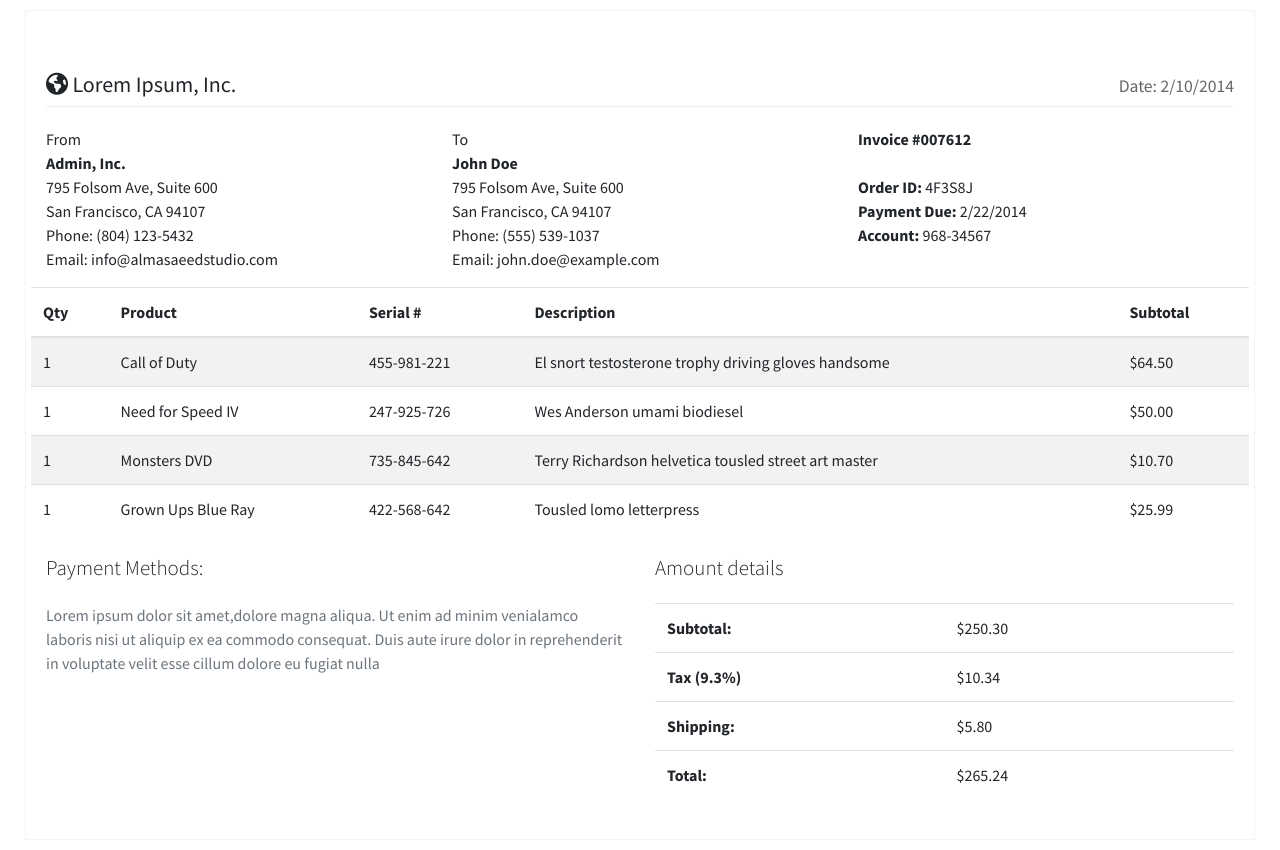
After one commit to MujthabaAP/generate-invoice, a PHP site: page /print-invoice.php in a window 1280 px wide. The commit adds this page. Run offline with PHP 8.4, Linux system fonts and the light colour scheme; some libraries are stand-ins or nearby versions.

Commit message:
the invoice generation has been created

```diff
--- /dev/null
+++ b/public_html/css/print-invoice.css
@@ -0,0 +1,71 @@
+/*
+To change this license header, choose License Headers in Project Properties.
+To change this template file, choose Tools | Templates
+and open the template in the editor.
+*/
+/*
+    Created on : 17 Mar, 2021, 3:05:45 PM
+    Author     : mujthaba
+*/
+body{
+    font-family: 'Source Sans Pro','Helvetica Neue',Helvetica,Arial,sans-serif;
+    font-weight: 400;
+}
+.page-header {
+    margin: 10px 0 20px 0;
+    font-size: 22px;
+}
+.page-header {
+    padding-bottom: 9px;
+    margin: 40px 0 20px;
+    border-bottom: 1px solid #eee;
+}
+.wrapper {
+    height: 100%;
+    position: relative;
+    overflow-x: hidden;
+    overflow-y: auto;
+}
+
+.invoice {
+    position: relative;
+    background: #fff;
+    border: 1px solid #f4f4f4;
+    padding: 20px;
+    margin: 10px 25px;
+}
+.address {
+    margin-bottom: 20px;
+    font-style: normal;
+    line-height: 1.42857143;
+}
+.lead {
+    margin-bottom: 20px;
+    font-size: 16px;
+    font-weight: 300;
+    line-height: 1.4;
+}
+
+.table-responsive {
+    min-height: .01%;
+    overflow-x: auto;
+}
+.table {
+    width: 100%;
+    max-width: 100%;
+    margin-bottom: 20px;
+}
+.page-header>small {
+    color: #666;
+    display: block;
+    margin-top: 5px;
+}
+.pull-right {
+    float: right!important;
+}
+
+@media (min-width: 768px){
+    .lead {
+        font-size: 21px;
+    }
+}
--- /dev/null
+++ b/public_html/print-invoice.php
@@ -0,0 +1,168 @@
+<?php
+/*
+ * To change this license header, choose License Headers in Project Properties.
+ * To change this template file, choose Tools | Templates
+ * and open the template in the editor.
+ */
+?>
+
+<!DOCTYPE html>
+<html>
+    <head>
+        <meta charset="utf-8">
+        <meta http-equiv="X-UA-Compatible" content="IE=edge">
+        <title>Print Invoice</title>
+        <!-- Tell the browser to be responsive to screen width -->
+        <meta content="width=device-width, initial-scale=1, maximum-scale=1, user-scalable=no" name="viewport">
+        <link rel="stylesheet" href="https://maxcdn.bootstrapcdn.com/bootstrap/4.0.0/css/bootstrap.min.css" integrity="sha384-Gn5384xqQ1aoWXA+058RXPxPg6fy4IWvTNh0E263XmFcJlSAwiGgFAW/dAiS6JXm" crossorigin="anonymous">
+
+
+        <!-- Google Font -->
+        <link rel="stylesheet" href="https://fonts.googleapis.com/css?family=Source+Sans+Pro:300,400,600,700,300italic,400italic,600italic">
+        <link rel="stylesheet" href="css/print-invoice.css">
+    </head>
+     <!--onload="window.print();"-->
+    <body>
+        <div class="wrapper">
+            <!-- Main content -->
+            <section class="invoice">
+                <!-- title row -->
+                <div class="row">
+                    <div class="col-sm-12">
+                        <h2 class="page-header">
+                            <i class="fa fa-globe"></i> Lorem Ipsum, Inc.
+                            <small class="pull-right">Date: 2/10/2014</small>
+                        </h2>
+
+                    </div>
+                </div>
+                <!-- info row -->
+                <div class="row invoice-info">
+                    <div class="col-sm-4 invoice-col">
+                        From
+                        <address>
+                            <strong>Admin, Inc.</strong><br>
+                            795 Folsom Ave, Suite 600<br>
+                            San Francisco, CA 94107<br>
+                            Phone: (804) 123-5432<br>
+                            Email: info@almasaeedstudio.com
+                        </address>
+                    </div>
+                    <!-- /.col -->
+                    <div class="col-sm-4 invoice-col">
+                        To
+                        <address>
+                            <strong>John Doe</strong><br>
+                            795 Folsom Ave, Suite 600<br>
+                            San Francisco, CA 94107<br>
+                            Phone: (555) 539-1037<br>
+                            Email: john.doe@example.com
+                        </address>
+                    </div>
+                    <!-- /.col -->
+                    <div class="col-sm-4 invoice-col">
+                        <b>Invoice #007612</b><br>
+                        <br>
+                        <b>Order ID:</b> 4F3S8J<br>
+                        <b>Payment Due:</b> 2/22/2014<br>
+                        <b>Account:</b> 968-34567
+                    </div>
+                    <!-- /.col -->
+                </div>
+                <!-- /.row -->
+
+                <!-- Table row -->
+                <div class="row">
+                    <div class="col-xs-12 table-responsive">
+                        <table class="table table-striped">
+                            <thead>
+                                <tr>
+                                    <th>Qty</th>
+                                    <th>Product</th>
+                                    <th>Serial #</th>
+                                    <th>Description</th>
+                                    <th>Subtotal</th>
+                                </tr>
+                            </thead>
+                            <tbody>
+                                <tr>
+                                    <td>1</td>
+                                    <td>Call of Duty</td>
+                                    <td>455-981-221</td>
+                                    <td>El snort testosterone trophy driving gloves handsome</td>
+                                    <td>$64.50</td>
+                                </tr>
+                                <tr>
+                                    <td>1</td>
+                                    <td>Need for Speed IV</td>
+                                    <td>247-925-726</td>
+                                    <td>Wes Anderson umami biodiesel</td>
+                                    <td>$50.00</td>
+                                </tr>
+                                <tr>
+                                    <td>1</td>
+                                    <td>Monsters DVD</td>
+                                    <td>735-845-642</td>
+                                    <td>Terry Richardson helvetica tousled street art master</td>
+                                    <td>$10.70</td>
+                                </tr>
+                                <tr>
+                                    <td>1</td>
+                                    <td>Grown Ups Blue Ray</td>
+                                    <td>422-568-642</td>
+                                    <td>Tousled lomo letterpress</td>
+                                    <td>$25.99</td>
+                                </tr>
+                            </tbody>
+                        </table>
+                    </div>
+                    <!-- /.col -->
+                </div>
+                <!-- /.row -->
+
+                <div class="row">
+                    <!-- accepted payments column -->
+                    <div class="col-sm-6">
+                        <p class="lead">Payment Methods:</p>
+
+                        <p class="text-muted well well-sm no-shadow" style="margin-top: 10px;">
+                            Lorem ipsum dolor sit amet,dolore magna aliqua. Ut enim ad minim venialamco laboris nisi ut aliquip ex ea commodo consequat. Duis aute irure dolor in reprehenderit in voluptate velit esse cillum dolore eu fugiat nulla
+                        </p>
+                    </div>
+                    <!-- /.col -->
+                    <div class="col-sm-6">
+                        <p class="lead">Amount details</p>
+
+                        <div class="table-responsive">
+                            <table class="table">
+                                <tr>
+                                    <th style="width:50%">Subtotal:</th>
+                                    <td>$250.30</td>
+                                </tr>
+                                <tr>
+                                    <th>Tax (9.3%)</th>
+                                    <td>$10.34</td>
+                                </tr>
+                                <tr>
+                                    <th>Shipping:</th>
+                                    <td>$5.80</td>
+                                </tr>
+                                <tr>
+                                    <th>Total:</th>
+                                    <td>$265.24</td>
+                                </tr>
+                            </table>
+                        </div>
+                    </div>
+                    <!-- /.col -->
+                </div>
+                <!-- /.row -->
+            </section>
+            <!-- /.content -->
+        </div>
+        <!-- ./wrapper -->
+
+        <!--icons-->
+        <script src="https://kit.fontawesome.com/b501d0006e.js" crossorigin="anonymous"></script>
+    </body>
+</html>
```
Also changed, not shown: public_html/config/helper.php (added, +27 -0 lines), public_html/css/generate-invoice.css (+61 -0 lines), public_html/index.php (+67 -18 lines), public_html/js/generate-invoice.js (+112 -28 lines), public_html/test.php (+7 -0 lines).
